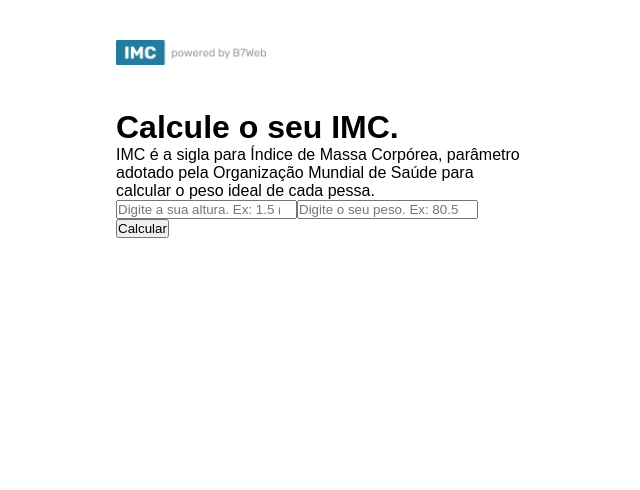
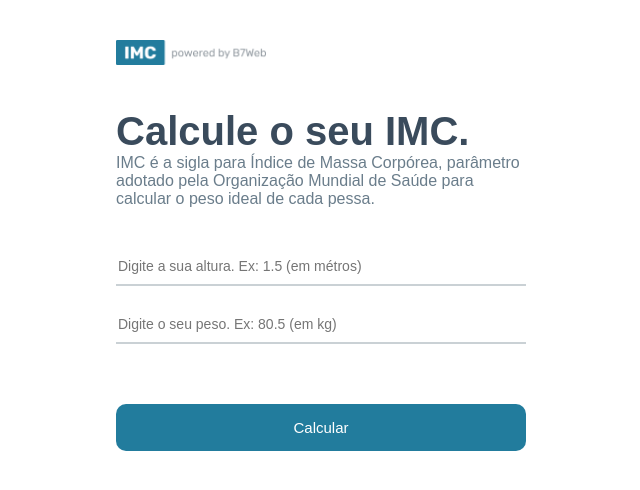
Before and after one commit to natancs/calc-bmi, a React (Create React App) app: page / in a window 1280 px wide. Shown: the top 490 px of the page, without its empty margins (74-714 px from the left). Built offline with nearby package versions, Linux system fonts and the light colour scheme.

Commit message:
Styling the leftSide

```diff
--- a/src/App.module.css
+++ b/src/App.module.css
@@ -20,6 +20,40 @@
   flex: 1;
   margin-right: 40px;
 }
+.container .leftSide h1 {
+  margin: 0;
+  font-size: 40px;
+  color: #3A4B5C;
+}
+.container .leftSide p {
+  font-size: 16px;
+  margin-bottom: 40px;
+  color: #6A7D8B;
+}
+.container .leftSide input {
+  width: 100%;
+  border: 0;
+  border-bottom: 2px solid rgba(150, 163, 171, .5);
+  padding: 10px 2px;
+  margin-bottom: 20px;
+  font-size: 14px;
+  outline: 0;
+}
+.container .leftSide button {
+  background-color: #227C9D;
+  color: #fff;
+  font-size: 15px;
+  border: 0;
+  border-radius: 10px;
+  padding: 15px 0;
+  width: 100%;
+  cursor: pointer;
+  margin-top: 40px;
+  transition: all ease .3s;
+}
+.container .leftSide button:hover {
+  opacity: .8;
+}
 
 
 .container .rightSide {
```
